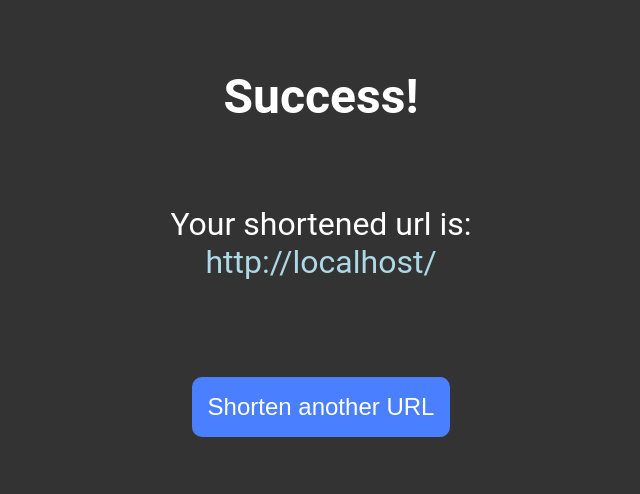
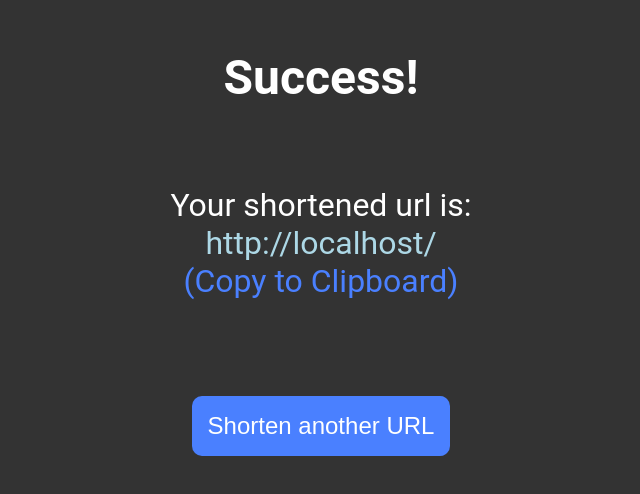
Before and after one commit to P3ntest/url-shortener, a website: page public/shorted.html in a window 1280 px wide. Shown: the part 156-650 px from the top of the page, without its empty margins (319-959 px from the left). Drawn offline with Linux system fonts and the light colour scheme.

Commit message:
add ctc button

```diff
--- a/public/index.css
+++ b/public/index.css
@@ -68,3 +68,8 @@ p {
   padding: 0;
   font-size: 1.2rem;
 }
+
+span {
+  color: #4a80ff;
+  cursor: pointer;
+}
--- a/public/shorted.html
+++ b/public/shorted.html
@@ -13,7 +13,9 @@
     <p>
       Your shortened url is: <br />
 
-      <a href="" id="url">https://u.p3ntest.dev/3t9vF</a>
+      <a href="" id="url">https://u.p3ntest.dev/3t9vF</a> <br />
+
+      <span id="ctc">(Copy to Clipboard)</span>
     </p>
     <a href="/"><button>Shorten another URL</button></a>
   </body>
@@ -36,5 +38,11 @@
 
     document.getElementById("url").href = url;
     document.getElementById("url").innerHTML = url;
+
+    document.getElementById("ctc").addEventListener("click", function () {
+      navigator.clipboard.writeText(url).then(function () {
+        alert("Copied to clipboard.");
+      });
+    });
   </script>
 </html>
```
